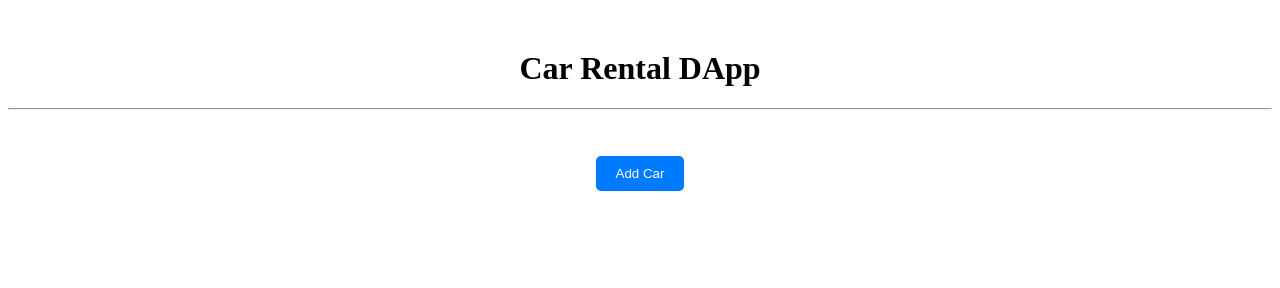
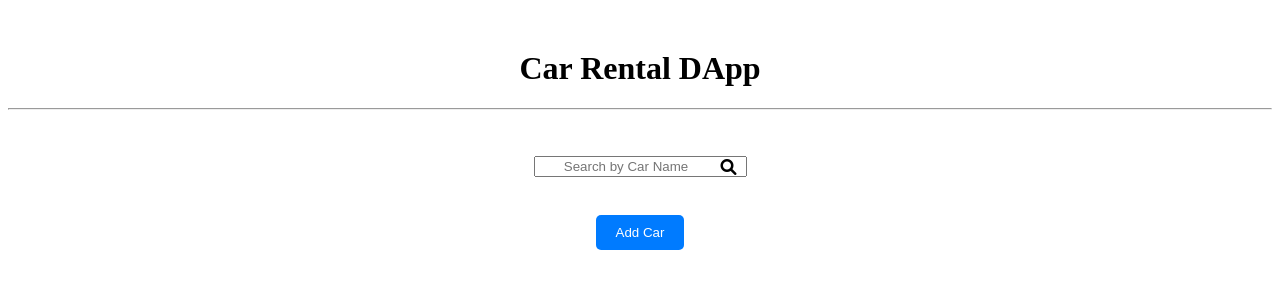
Before and after one commit to MuhammadAhmadSaaim/Car-Rental-System-Dapp, a website: page src/index.html in a window 1280 px wide. Drawn offline with nearby package versions, Linux system fonts and the light colour scheme.

Commit message:
search bar added

```diff
--- a/src/index.html
+++ b/src/index.html
@@ -6,6 +6,7 @@
   <meta name="viewport" content="width=device-width, initial-scale=1.0">
   <title>Car Rental DApp</title>
   <link rel="stylesheet" href="style.css">
+  <link rel="stylesheet" href="https://cdnjs.cloudflare.com/ajax/libs/font-awesome/6.0.0-beta3/css/all.min.css">
 </head>
 
 <body>
@@ -20,6 +21,14 @@
     <div>
       <p id="accountAddress" class="text-center"></p>
     </div>
+    <div class="SearchBar">
+      <div class="search-container">
+        <input type="text" id="searchInput" placeholder="Search by Car Name" onkeyup="filterCars()">
+        <!-- Add icon here -->
+        <i class="fas fa-search"></i>
+      </div>
+    </div>
+    <br>
     <div id="carlist" class="row">
       <!-- Cars LOAD HERE -->
     </div>
--- a/src/js/app.js
+++ b/src/js/app.js
@@ -137,7 +137,6 @@ App = {
     }
   },
 
-
   rentCar: function (carId) {
     App.contracts.CarRental.deployed().then(function (instance) {
       return instance.rentCar(carId, { from: App.account });
@@ -158,6 +157,24 @@ App = {
     }).catch(function (err) {
       console.error(err);
     });
+  },
+
+  filterCars: function () {
+    var input, filter, carList, cars, car, i, txtValue;
+    input = document.getElementById('searchInput');
+    filter = input.value.toUpperCase();
+    carList = document.getElementById("carlist");
+    cars = carList.getElementsByClassName('col-sm-4');
+
+    for (i = 0; i < cars.length; i++) {
+      car = cars[i];
+      txtValue = car.textContent || car.innerText;
+      if (txtValue.toUpperCase().indexOf(filter) > -1) {
+        car.style.display = "";
+      } else {
+        car.style.display = "none";
+      }
+    }
   }
 };
 
@@ -165,5 +182,6 @@ $(function () {
   $(window).load(function () {
     App.init();
     $("#addCarBtn").click(App.addCar); // Add event listener to the "Add Car" button
+    $("#searchInput").on('input', App.filterCars); // Add event listener to the search input
   });
 });
--- a/src/style.css
+++ b/src/style.css
@@ -31,3 +31,27 @@
   #addCarBtn:hover {
     background-color: #0056b3;
   }
+
+.SearchBar {
+  display: flex;
+  justify-content: center;
+}
+
+#searchInput{
+  text-align: center;
+}
+
+.search-container {
+  position: relative;
+}
+
+.search-container input[type="text"] {
+  padding-right: 30px; /* Adjust the padding as needed */
+}
+
+.search-container i {
+  position: absolute;
+  right: 10px;
+  top: 50%;
+  transform: translateY(-50%);
+}
```
